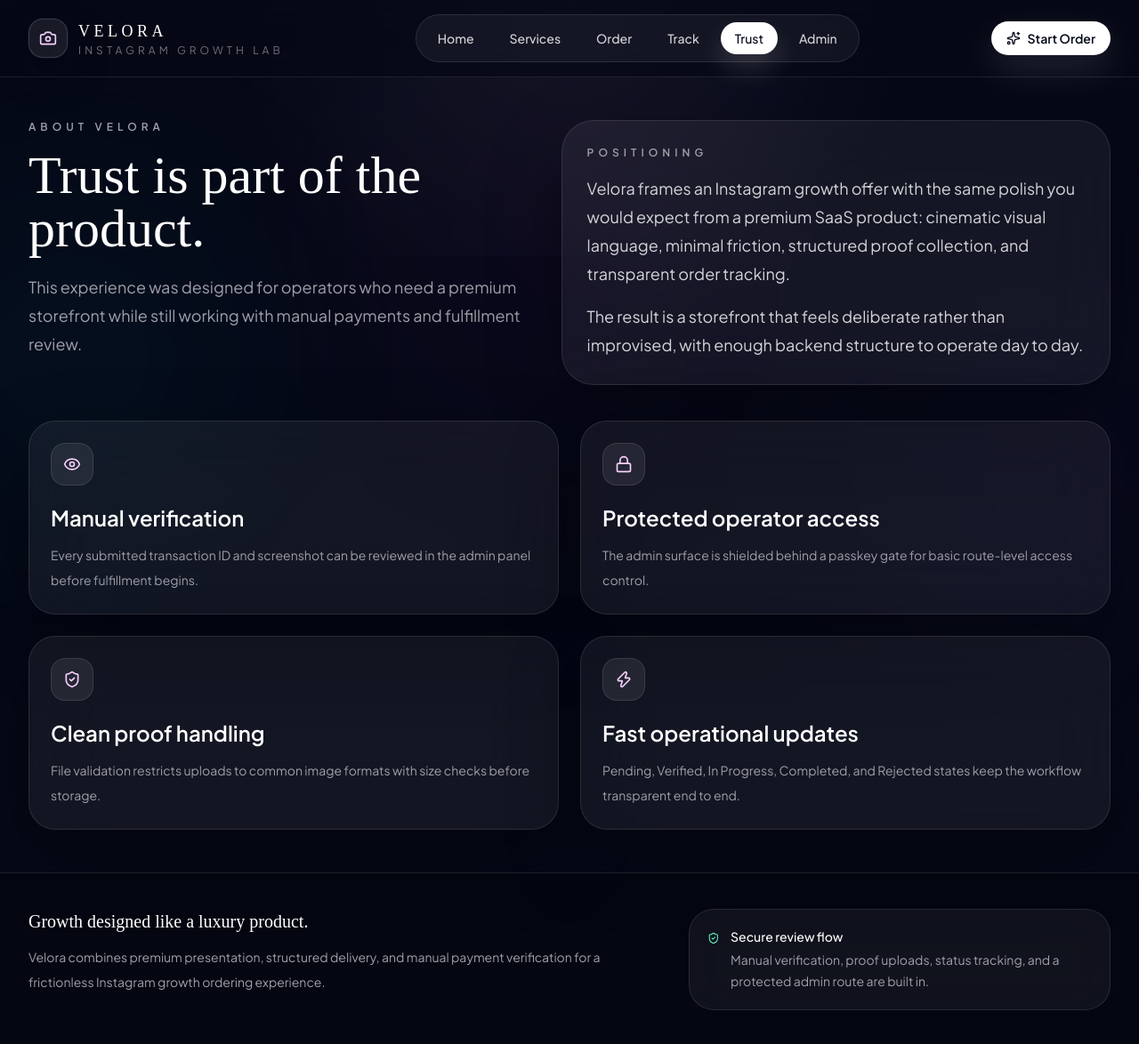
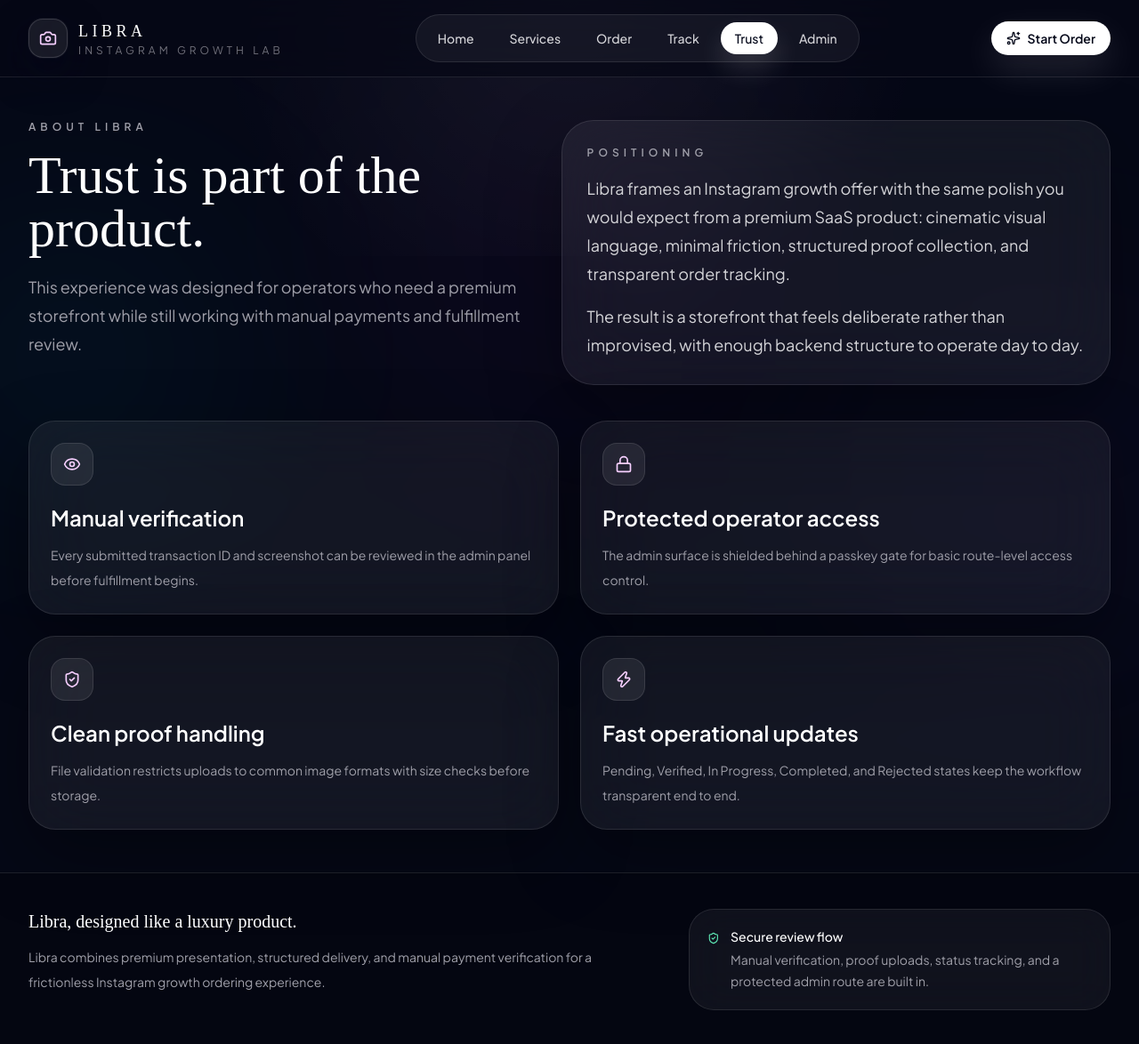
Before and after one commit to sandeep-datta-research/Libra, a React (Vite) app: page /about in a window 1280 px wide. Shown: the whole page at 89% size. Built offline with nearby package versions, Linux system fonts and the light colour scheme; no server answers; a web font is replaced by a local one.

Commit message:
Rename brand and repo to Libra

```diff
--- a/package.json
+++ b/package.json
@@ -1,5 +1,5 @@
 {
-  "name": "instagram-growth-saas",
+  "name": "libra",
   "private": true,
   "version": "0.0.0",
   "type": "module",
--- a/src/App.jsx
+++ b/src/App.jsx
@@ -34,7 +34,7 @@ function AppShell({ children }) {
               <Camera className="h-5 w-5 text-fuchsia-200" />
             </div>
             <div>
-              <p className="font-display text-lg tracking-[0.25em] text-white">VELORA</p>
+              <p className="font-display text-lg tracking-[0.25em] text-white">LIBRA</p>
               <p className="text-xs uppercase tracking-[0.34em] text-zinc-500">Instagram Growth Lab</p>
             </div>
           </NavLink>
@@ -69,9 +69,9 @@ function AppShell({ children }) {
       <footer className="relative z-10 border-t border-white/10 bg-black/20">
         <div className="mx-auto grid w-full max-w-7xl gap-8 px-4 py-10 text-sm text-zinc-400 sm:px-6 lg:grid-cols-[1.2fr_0.8fr] lg:px-8">
           <div className="space-y-3">
-            <p className="font-display text-xl text-white">Growth designed like a luxury product.</p>
+            <p className="font-display text-xl text-white">Libra, designed like a luxury product.</p>
             <p className="max-w-2xl leading-7">
-              Velora combines premium presentation, structured delivery, and manual payment verification for a frictionless Instagram growth ordering experience.
+              Libra combines premium presentation, structured delivery, and manual payment verification for a frictionless Instagram growth ordering experience.
             </p>
           </div>
           <div className="flex items-start justify-start gap-3 rounded-[28px] border border-white/10 bg-white/5 p-5 backdrop-blur-xl lg:justify-end">
--- a/src/hooks/useAdminAuth.js
+++ b/src/hooks/useAdminAuth.js
@@ -1,6 +1,6 @@
 import { useState } from "react"
 
-const STORAGE_KEY = "velora-admin-auth"
+const STORAGE_KEY = "libra-admin-auth"
 const adminPasskey = import.meta.env.VITE_ADMIN_PASSKEY || "change-me-admin"
 
 export function useAdminAuth() {
--- a/src/pages/AboutPage.jsx
+++ b/src/pages/AboutPage.jsx
@@ -30,7 +30,7 @@ export function AboutPage() {
       <div className="grid gap-10 xl:grid-cols-[0.95fr_1.05fr]">
         <div>
           <SectionHeading
-            eyebrow="About Velora"
+            eyebrow="About Libra"
             title="Trust is part of the product."
             copy="This experience was designed for operators who need a premium storefront while still working with manual payments and fulfillment review."
           />
@@ -38,7 +38,7 @@ export function AboutPage() {
         <div className="glass-panel rounded-[36px] p-7">
           <p className="section-kicker">Positioning</p>
           <p className="mt-4 text-lg leading-8 text-zinc-300">
-            Velora frames an Instagram growth offer with the same polish you would expect from a premium SaaS product: cinematic visual language, minimal friction, structured proof collection, and transparent order tracking.
+            Libra frames an Instagram growth offer with the same polish you would expect from a premium SaaS product: cinematic visual language, minimal friction, structured proof collection, and transparent order tracking.
           </p>
           <p className="mt-4 text-lg leading-8 text-zinc-300">
             The result is a storefront that feels deliberate rather than improvised, with enough backend structure to operate day to day.
--- a/src/pages/HomePage.jsx
+++ b/src/pages/HomePage.jsx
@@ -51,7 +51,7 @@ export function HomePage() {
               transition={{ delay: 0.14 }}
               className="mt-6 max-w-2xl text-lg leading-8 text-zinc-400"
             >
-              Velora is a high-end growth storefront with modern package discovery, order creation, payment proof collection, order tracking, and a protected admin command layer.
+              Libra is a high-end growth storefront with modern package discovery, order creation, payment proof collection, order tracking, and a protected admin command layer.
             </motion.p>
             <motion.div
               initial={{ opacity: 0, y: 14 }}
--- a/src/pages/OrderPage.jsx
+++ b/src/pages/OrderPage.jsx
@@ -10,7 +10,7 @@ import { services } from "../data/services"
 import { createOrder, submitPaymentProof } from "../lib/orders"
 import { buildOrderNotes, formatCurrency, validateInstagramUsername, validateScreenshot } from "../lib/utils"
 
-const profileKey = "velora-profile"
+const profileKey = "libra-profile"
 
 export function OrderPage() {
   const [searchParams, setSearchParams] = useSearchParams()
@@ -108,7 +108,7 @@ export function OrderPage() {
   }
 
   const upiId = import.meta.env.VITE_UPI_ID || "your-upi-id@bank"
-  const upiName = import.meta.env.VITE_UPI_NAME || "Velora Growth"
+  const upiName = import.meta.env.VITE_UPI_NAME || "Libra Growth"
 
   return (
     <section className="page-shell">
```
Also changed, not shown: src/lib/orders.js, 1 other file (tests, documents, lock files or other folders).
